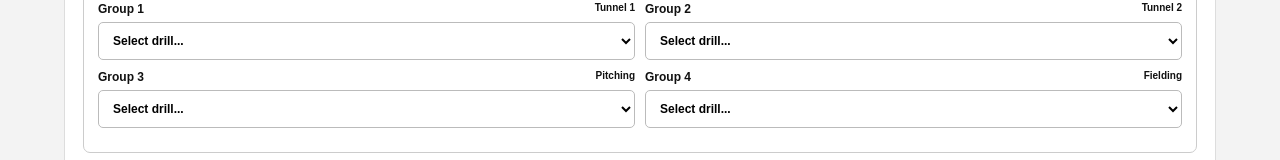
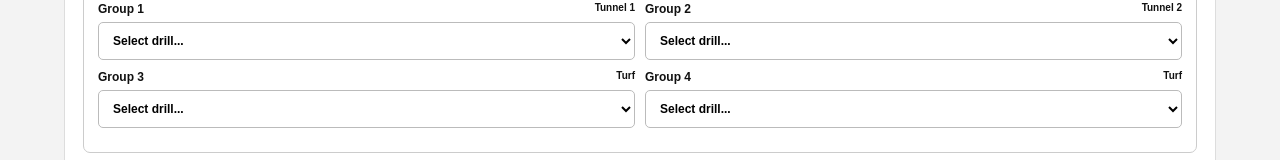
Before and after one commit to sonnymerlo64-code/FCA-Practice-Planner, a Next.js app: page / in a window 1280 px wide. Shown: the part 721-881 px from the top of the page. Built offline with nearby package versions, Linux system fonts and the light colour scheme.

Commit message:
Add files via upload

```diff
--- a/app/page.js
+++ b/app/page.js
@@ -3,7 +3,7 @@ import {useEffect,useMemo,useState} from 'react';
 
 const TYPES={
  tue:{label:'Tuesday Indoor',location:'Indoor Facility',note:'2 large tunnels + turf area',stations:['Tunnel 1','Tunnel 2','Turf Area']},
- wed:{label:'Wednesday Indoor',location:'Indoor Facility',note:'3 tunnels split in half: front = hitting, back = fielding/pitching',stations:['Tunnel 1 Front','Tunnel 1 Back','Tunnel 2 Front','Tunnel 2 Back','Tunnel 3 Front','Tunnel 3 Back']},
+ wed:{label:'Wednesday Indoor',location:'Indoor Facility',note:'3 tunnels split in half: front = hitting, back = fielding/pitching',stations:['Tunnel 1','Tunnel 2','Tunnel 3','Turf']},
  sun46:{label:'Sunday 4th–6th',location:'Softball Field',note:'No on-field hitting',stations:['Infield','Outfield','Bullpen / Catching','Baserunning / Team Defense']},
  sun78:{label:'Sunday 7th–8th',location:'Upper Baseball Field',note:'No on-field hitting',stations:['Infield','Outfield','Bullpen / Catching','Baserunning / Team Defense']}
 };
@@ -13,19 +13,19 @@ const START={
 };
 const GROUPS=['Group 1','Group 2','Group 3','Group 4'];
 const TUE_MATRIX=[
- ['Tunnel 1','Tunnel 2','Pitching','Fielding'],
- ['Tunnel 2','Tunnel 1','Fielding','Pitching'],
- ['Pitching','Fielding','Tunnel 1','Tunnel 2'],
- ['Fielding','Pitching','Tunnel 2','Tunnel 1']
+ ['Tunnel 1','Tunnel 2','Turf','Turf'],
+ ['Tunnel 2','Tunnel 1','Turf','Turf'],
+ ['Turf','Turf','Tunnel 1','Tunnel 2'],
+ ['Turf','Turf','Tunnel 2','Tunnel 1']
 ];
 const WED_MATRIX=[
- ['Tunnel 1 Front','Tunnel 2 Front','Tunnel 1 Back','Tunnel 2 Back'],
- ['Tunnel 2 Front','Tunnel 3 Front','Tunnel 2 Back','Tunnel 3 Back'],
- ['Tunnel 1 Back','Tunnel 2 Back','Tunnel 1 Front','Tunnel 2 Front'],
- ['Tunnel 2 Back','Tunnel 3 Back','Tunnel 2 Front','Tunnel 3 Front']
+ ['Tunnel 1','Tunnel 2','Turf','Turf'],
+ ['Tunnel 2','Tunnel 3','Turf','Turf'],
+ ['Turf','Turf','Tunnel 1','Tunnel 2'],
+ ['Turf','Turf','Tunnel 2','Tunnel 3']
 ];
 const indoorRotation=(type,i)=>({name:`Rotation ${i+1}`,minutes:20,groupAssignments:Object.fromEntries(GROUPS.map((g,j)=>[g,{station:(type==='tue'?TUE_MATRIX:WED_MATRIX)[i][j],drill:''}]))});
-const emptyRotation=(stations,i)=>({name:`Rotation ${i+1}`,minutes:15,assignments:Object.fromEntries(stations.map(s=>[s,'']))});
+const emptyRotation=(stations,i)=>({name:`Rotation ${i+1}`,minutes:15,sundaySlots:[0,1,2,3].map(()=>({label:'',drill:''}))});
 function timeAdd(t,mins){let [h,m]=t.split(':').map(Number);let x=h*60+m+Number(mins||0);return `${String(Math.floor(x/60)%24).padStart(2,'0')}:${String(x%60).padStart(2,'0')}`}
 function pretty(t){if(!t)return'';let [h,m]=t.split(':').map(Number);return `${((h+11)%12)+1}:${String(m).padStart(2,'0')}`}
 function datePretty(d){if(!d)return'';let [y,m,day]=d.split('-');return `${Number(m)}/${Number(day)}/${y}`}
@@ -42,7 +42,7 @@ export default function Page(){
  function changeType(v){setType(v);setWarmMin(v==='tue'||v==='wed'?0:15);setRotations([0,1,2,3].map(i=>(v==='tue'||v==='wed')?indoorRotation(v,i):emptyRotation(TYPES[v].stations,i)))}
  function addRotation(){if(type==='tue'||type==='wed')return;setRotations(r=>[...r,emptyRotation(cfg.stations,r.length)])}
  function updateRotation(i,key,val){setRotations(r=>r.map((x,n)=>n===i?{...x,[key]:val}:x))}
- function assign(i,s,val){setRotations(r=>r.map((x,n)=>n===i?{...x,assignments:{...x.assignments,[s]:val}}:x))}
+ function assignSunday(i,j,key,val){setRotations(r=>r.map((x,n)=>n===i?{...x,sundaySlots:(x.sundaySlots||[0,1,2,3].map(()=>({label:'',drill:''}))).map((slot,k)=>k===j?{...slot,[key]:val}:slot)}:x))}
  function assignGroupDrill(i,g,val){setRotations(r=>r.map((x,n)=>n===i?{...x,groupAssignments:{...x.groupAssignments,[g]:{...x.groupAssignments[g],drill:val}}}:x))}
  function addDrill(){let d=newDrill.trim();if(d&&!drills[newCat].includes(d)){setDrills({...drills,[newCat]:[...drills[newCat],d]});setNewDrill('')}}
  function removeDrill(cat,d){setDrills({...drills,[cat]:drills[cat].filter(x=>x!==d)})}
@@ -61,7 +61,7 @@ export default function Page(){
    <section className="card"><div className="sectionHead"><h2>Practice Rotations</h2>{!(type==='tue'||type==='wed')&&<button onClick={addRotation}>+ Add Rotation</button>}</div>
     {(type==='tue'||type==='wed')&&<div className="indoorSummary"><b>4 Groups · 80 Minutes Total · 20-Minute Rotations</b><span>Groups 1 & 2 start hitting. Groups 3 & 4 start defense. Groups swap sides at the 40-minute mark.</span></div>}
     {rotations.map((r,i)=><div className="rotation" key={i}><div className="rotationHead"><input value={r.name} onChange={e=>updateRotation(i,'name',e.target.value)}/><b>{pretty(timeline[i]?.[0])}–{pretty(timeline[i]?.[1])}</b>{!(type==='tue'||type==='wed')&&<><label>Min <input type="number" min="1" value={r.minutes} onChange={e=>updateRotation(i,'minutes',e.target.value)}/></label><button className="danger" onClick={()=>setRotations(rotations.filter((_,n)=>n!==i))}>Remove</button></>}</div>
-     {(type==='tue'||type==='wed')?<div className="groupGrid">{GROUPS.map(g=>{let a=r.groupAssignments?.[g]||{};let offense=(a.station||'').includes('Front')||(a.station||'').includes('Tunnel')&&!((a.station||'').includes('Back'));return <label key={g}><span><b>{g}</b><small>{a.station}</small></span><select value={a.drill||''} onChange={e=>assignGroupDrill(i,g,e.target.value)}><option value="">Select drill...</option><optgroup label={offense?'OFFENSE':'DEFENSE'}>{(offense?drills.offense:drills.defense).map(d=><option key={d} value={d}>{d}</option>)}</optgroup></select></label>})}</div>:<div className="stations">{cfg.stations.map(s=><label key={s}><span>{s}</span><DrillSelect value={r.assignments[s]} onChange={e=>assign(i,s,e.target.value)}/></label>)}</div>}
+     {(type==='tue'||type==='wed')?<div className="groupGrid">{GROUPS.map(g=>{let a=r.groupAssignments?.[g]||{};let offense=(a.station||'').includes('Tunnel');return <label key={g}><span><b>{g}</b><small>{a.station}</small></span><select value={a.drill||''} onChange={e=>assignGroupDrill(i,g,e.target.value)}><option value="">Select drill...</option><optgroup label={offense?'OFFENSE':'DEFENSE'}>{(offense?drills.offense:drills.defense).map(d=><option key={d} value={d}>{d}</option>)}</optgroup></select></label>})}</div>:<div className="stations">{(r.sundaySlots||[0,1,2,3].map(()=>({label:'',drill:''}))).map((slot,j)=><label key={j}><input placeholder={`Activity / Area ${j+1}`} value={slot.label||''} onChange={e=>assignSunday(i,j,'label',e.target.value)}/><DrillSelect value={slot.drill||''} onChange={e=>assignSunday(i,j,'drill',e.target.value)}/></label>)}</div>}
     </div>)}</section>
    <section className="card"><h2>Practice Notes</h2><textarea rows="4" value={notes} onChange={e=>setNotes(e.target.value)} placeholder="Coaching points, devotional, emphasis, equipment, etc."/></section>
    <section className="card"><h2>Drill Library</h2><div className="row"><select className="catSelect" value={newCat} onChange={e=>setNewCat(e.target.value)}><option value="offense">OFFENSE</option><option value="defense">DEFENSE</option></select><input className="grow" placeholder="Add a drill" value={newDrill} onChange={e=>setNewDrill(e.target.value)} onKeyDown={e=>e.key==='Enter'&&addDrill()}/><button onClick={addDrill}>Add</button></div><div className="libraryCols"><div><h3>OFFENSE</h3><div className="chips">{drills.offense.map(d=><span key={d}>{d}<button onClick={()=>removeDrill('offense',d)}>×</button></span>)}</div></div><div><h3>DEFENSE</h3><div className="chips">{drills.defense.map(d=><span key={d}>{d}<button onClick={()=>removeDrill('defense',d)}>×</button></span>)}</div></div></div></section>
@@ -77,9 +77,9 @@ export default function Page(){
    {(type==='tue'||type==='wed')?<>
     <table className="rotationTable groupPrint"><thead><tr><th>TIME</th>{GROUPS.map(g=><th key={g}>{g.toUpperCase()}</th>)}</tr></thead><tbody>{rotations.map((r,i)=><tr key={i}><td>{pretty(timeline[i]?.[0])}–{pretty(timeline[i]?.[1])}</td>{GROUPS.map(g=>{let a=r.groupAssignments?.[g]||{};return <td key={g}><b>{a.station}</b><br/>{a.drill||'—'}</td>})}</tr>)}</tbody></table>
     <div className="halfway">40-MINUTE HALFWAY SWAP — GROUPS 1 & 2 ↔ GROUPS 3 & 4</div>
-   </>:<table className="rotationTable"><thead><tr><th>TIME</th>{cfg.stations.map(s=><th key={s}>{s.toUpperCase()}</th>)}</tr></thead><tbody>{rotations.map((r,i)=><tr key={i}><td>{pretty(timeline[i]?.[0])}–{pretty(timeline[i]?.[1])}</td>{cfg.stations.map(s=><td key={s}>{r.assignments[s]||'—'}</td>)}</tr>)}</tbody></table>}
+   </>:<table className="rotationTable"><thead><tr><th>TIME</th><th>AREA 1</th><th>AREA 2</th><th>AREA 3</th><th>AREA 4</th></tr></thead><tbody>{rotations.map((r,i)=><tr key={i}><td>{pretty(timeline[i]?.[0])}–{pretty(timeline[i]?.[1])}</td>{(r.sundaySlots||[0,1,2,3].map(()=>({label:'',drill:''}))).map((slot,j)=><td key={j}><b>{slot.label||'—'}</b>{slot.drill&&<><br/>{slot.drill}</>}</td>)}</tr>)}</tbody></table>}
    <div className="printSectionTitle drillTitle">DRILL DETAILS</div>
-   <table className="detailTable"><thead><tr><th>ROTATION</th><th>TIME</th><th>GROUP / LOCATION / DRILL</th></tr></thead><tbody>{rotations.map((r,i)=>(type==='tue'||type==='wed')?GROUPS.map((g,j)=>{let a=r.groupAssignments?.[g]||{};return <tr key={i+'-'+g}>{j===0&&<td rowSpan={4}>{r.name}</td>}{j===0&&<td rowSpan={4}>{pretty(timeline[i]?.[0])}–{pretty(timeline[i]?.[1])}</td>}<td><b>{g} — {a.station}:</b> {a.drill||'—'}</td></tr>}):cfg.stations.map((st,j)=><tr key={i+'-'+j}>{j===0&&<td rowSpan={cfg.stations.length}>{r.name}</td>}{j===0&&<td rowSpan={cfg.stations.length}>{pretty(timeline[i]?.[0])}–{pretty(timeline[i]?.[1])}</td>}<td><b>{st}:</b> {r.assignments[st]||'—'}</td></tr>))}</tbody></table>
+   <table className="detailTable"><thead><tr><th>ROTATION</th><th>TIME</th><th>GROUP / LOCATION / DRILL</th></tr></thead><tbody>{rotations.map((r,i)=>(type==='tue'||type==='wed')?GROUPS.map((g,j)=>{let a=r.groupAssignments?.[g]||{};return <tr key={i+'-'+g}>{j===0&&<td rowSpan={4}>{r.name}</td>}{j===0&&<td rowSpan={4}>{pretty(timeline[i]?.[0])}–{pretty(timeline[i]?.[1])}</td>}<td><b>{g} — {a.station}:</b> {a.drill||'—'}</td></tr>}):(r.sundaySlots||[0,1,2,3].map(()=>({label:'',drill:''}))).map((slot,j)=><tr key={i+'-'+j}>{j===0&&<td rowSpan={4}>{r.name}</td>}{j===0&&<td rowSpan={4}>{pretty(timeline[i]?.[0])}–{pretty(timeline[i]?.[1])}</td>}<td><b>{slot.label||`Area ${j+1}`}:</b> {slot.drill||'—'}</td></tr>))}</tbody></table>
    {notes&&<><div className="printSectionTitle drillTitle">PRACTICE NOTES</div><div className="printNotes">{notes}</div></>}
    <div className="printFooter">{pretty(end)} &nbsp; BREAKDOWN / RELEASE</div>
   </article>
```
